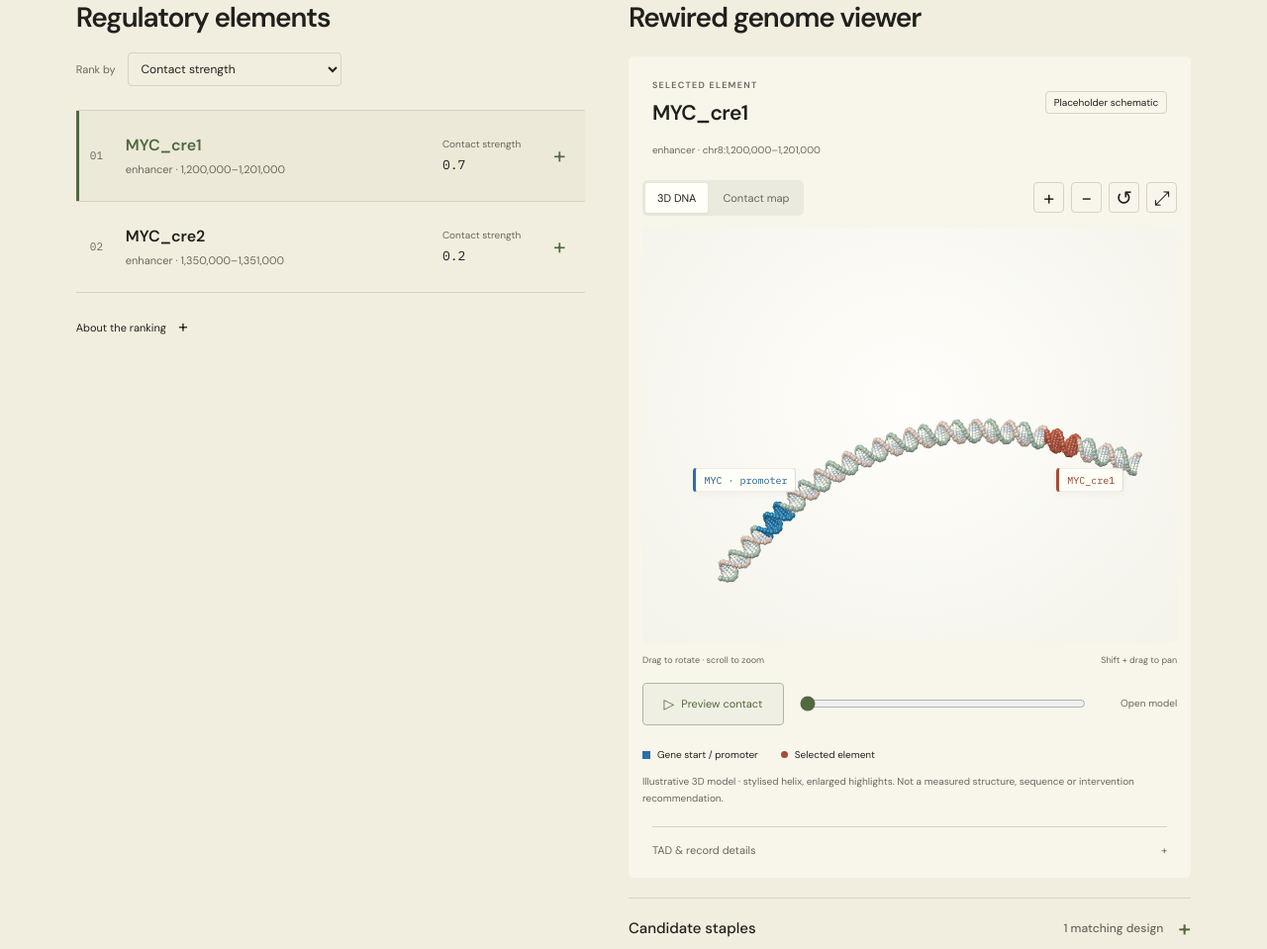
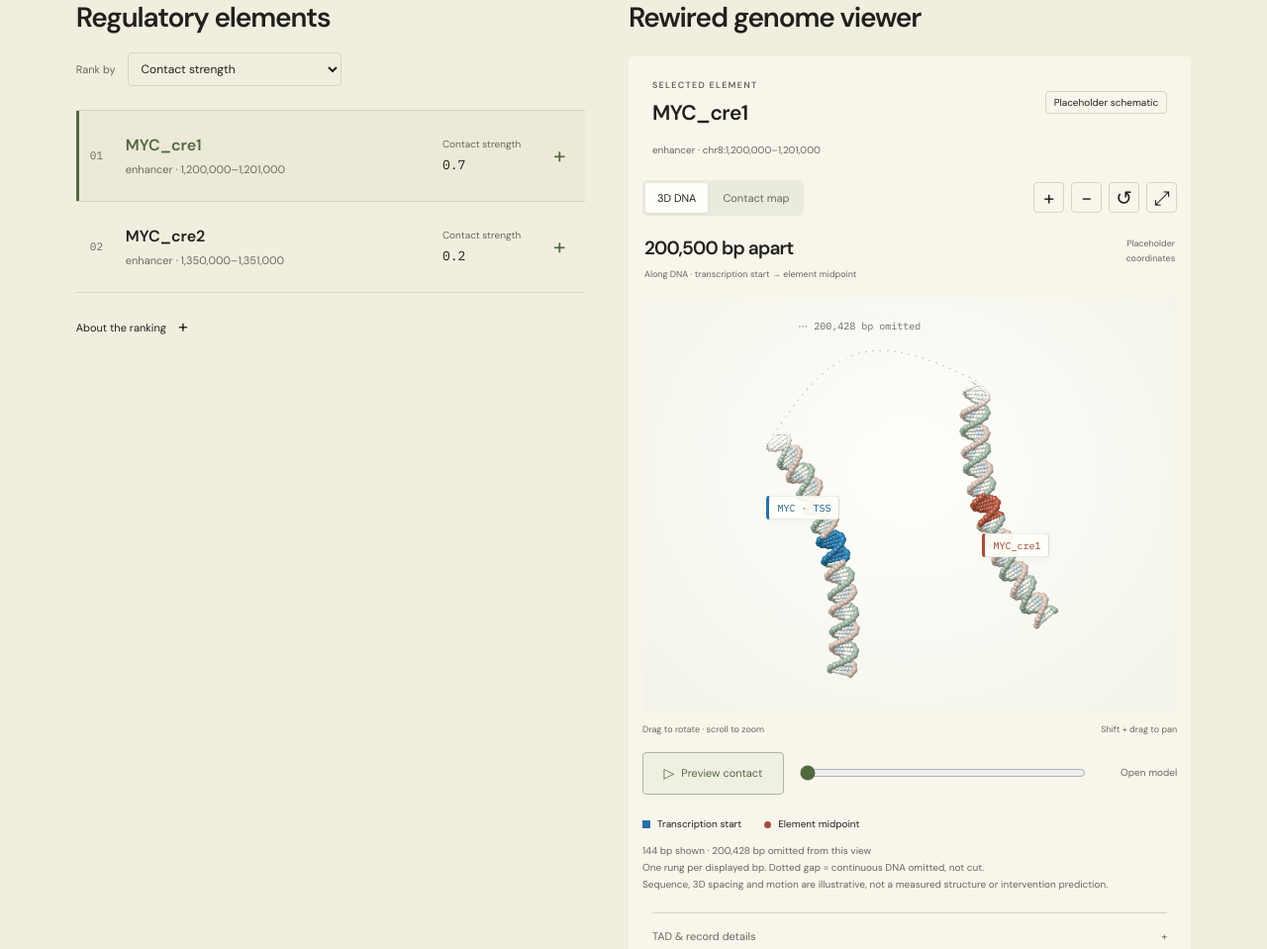
Before and after one commit to nathnwe/hack-anthropic-modal-2026, an Astro site in the folder site/: page /hack-anthropic-modal-2026/results in a window 1280 px wide. Shown: the part 534-1493 px from the top of the page at 99% size. Built offline with nearby package versions, Linux system fonts and the light colour scheme; Astro itself is replaced by a stand-in of ours.

Commit message:
Show exact genomic distances with a molecular DNA cutaway

```diff
--- a/site/src/components/GenomeViewer.astro
+++ b/site/src/components/GenomeViewer.astro
@@ -45,6 +45,13 @@
     </div>
   </div>
   <div id="dna-panel">
+    <div class="dna-distance" id="dna-distance" hidden>
+      <div>
+        <strong id="dna-separation"></strong>
+        <span>Along DNA · transcription start → element midpoint</span>
+      </div>
+      <span class="dna-coordinate-kind" id="dna-coordinate-kind"></span>
+    </div>
     <div class="dna-stage" id="dna-stage">
       <div id="dna-loading" class="dna-message" role="status">
         Preparing DNA model…
@@ -59,6 +66,7 @@
         </button>
       </div>
       <div class="dna-label dna-label-gene" id="dna-label-gene" hidden></div>
+      <div class="dna-gap-label" id="dna-gap-label" hidden></div>
       <div
         class="dna-label dna-label-element"
         id="dna-label-element"
@@ -104,15 +112,21 @@
     </div>
     <div class="dna-legend">
       <span>
-        <i class="promoter-key"></i> Gene start / promoter
+        <i class="promoter-key"></i> Transcription start
       </span>
       <span>
-        <i class="element-key"></i> Selected element
+        <i class="element-key"></i> Element midpoint
       </span>
     </div>
     <p class="dna-caption">
-      Illustrative 3D model · stylised helix, enlarged highlights. Not a
-      measured structure, sequence or intervention recommendation.
+      <span id="dna-resolution"></span>
+      <span>
+        One rung per displayed bp. Dotted gap = continuous DNA omitted, not cut.
+      </span>
+      <span>
+        Sequence, 3D spacing and motion are illustrative, not a measured
+        structure or intervention prediction.
+      </span>
     </p>
   </div>
   <div id="contact-panel" hidden>
--- a/site/src/lib/dna-geometry.ts
+++ b/site/src/lib/dna-geometry.ts
@@ -9,15 +9,22 @@ export type LocusWindow = {
   element: number;
   elementStart: number;
   elementEnd: number;
+  tss: number;
+  midpoint: number;
 };
 
 // Genomic coordinates choose the highlighted locations, never the 3D fold.
 export function locusWindow(record: GeneRecord, cre: CRE): LocusWindow | null {
   const { tad } = record.locus;
   const tss = record.gene.tss;
-  const midpoint = (cre.start + cre.end) / 2;
+  const midpoint = cre.start + (cre.end - cre.start) / 2;
   if (
-    ![tad.start, tad.end, tss, cre.start, cre.end].every(Number.isFinite) ||
+    ![tad.start, tad.end, tss, cre.start, cre.end].every(
+      Number.isSafeInteger,
+    ) ||
+    record.gene.chrom.replace(/^chr/i, "").toUpperCase() !==
+      tad.chrom.replace(/^chr/i, "").toUpperCase() ||
+    tad.start < 0 ||
     tad.end <= tad.start ||
     cre.end <= cre.start ||
     tss < tad.start ||
@@ -40,7 +47,125 @@ export function locusWindow(record: GeneRecord, cre: CRE): LocusWindow | null {
     element: at(midpoint),
     elementStart: at(cre.start),
     elementEnd: at(cre.end),
+    tss,
+    midpoint,
   };
+}
+
+export type HelixSegment = {
+  start: number;
+  end: number;
+  displayStart: number;
+};
+export type HelixDisplay = {
+  segments: HelixSegment[];
+  span: number;
+  omittedBp: number;
+  separationBp: number;
+  shownBp: number;
+  shape: LocusWindow;
+  gap: { start: number; end: number } | null;
+};
+
+// A viewing choice, not a biological cutoff. Keep one rung per displayed bp;
+// distant stretches are explicitly omitted instead of rescaling their bases.
+const FLANK_BP = 36;
+const MAX_CONTINUOUS_BP = 180;
+const DISPLAY_GAP = 48;
+
+export function helixDisplay(locus: LocusWindow): HelixDisplay {
+  const low = Math.min(locus.tss, locus.midpoint);
+  const high = Math.max(locus.tss, locus.midpoint);
+  const start = Math.max(Math.ceil(locus.start), Math.floor(low) - FLANK_BP);
+  const end = Math.min(Math.floor(locus.end), Math.ceil(high) + FLANK_BP);
+  const segments: HelixSegment[] = [{ start, end, displayStart: 0 }];
+  let omittedBp = 0;
+  let gap: HelixDisplay["gap"] = null;
+  if (end - start > MAX_CONTINUOUS_BP) {
+    const leftEnd = Math.floor(low) + FLANK_BP;
+    const rightStart = Math.ceil(high) - FLANK_BP;
+    omittedBp = rightStart - leftEnd;
+    segments[0].end = leftEnd;
+    const gapStart = leftEnd - start;
+    segments.push({
+      start: rightStart,
+      end,
+      displayStart: gapStart + DISPLAY_GAP,
+    });
+    gap = { start: gapStart, end: gapStart + DISPLAY_GAP };
+  }
+  const last = segments.at(-1)!;
+  const span = last.displayStart + last.end - last.start;
+  const at = (position: number) => {
+    const segment = segments.find(
+      (s) => position >= s.start && position <= s.end,
+    )!;
+    return (segment.displayStart + position - segment.start) / span;
+  };
+  const shape = {
+    ...locus,
+    promoter: at(locus.tss),
+    element: at(locus.midpoint),
+  };
+  return {
+    segments,
+    span,
+    omittedBp,
+    separationBp: high - low,
+    shownBp: segments.reduce((sum, s) => sum + s.end - s.start, 0),
+    shape,
+    gap: gap ? { start: gap.start / span, end: gap.end / span } : null,
+  };
+}
+
+export function displayCenter(
+  t: number,
+  progress: number,
+  display: HelixDisplay,
+): Vector3 {
+  const p = Math.max(0, Math.min(1, progress));
+  if (!display.gap) return dnaCenter(t, p, display.shape);
+  const a = Math.min(display.shape.promoter, display.shape.element);
+  const b = Math.max(display.shape.promoter, display.shape.element);
+  const separation = 14 - 10.6 * p;
+  const local = (position: number, side: number) => {
+    const offset = (position - (side < 0 ? a : b)) * display.span;
+    return new Vector3(
+      side * (separation / 2 + 0.0018 * offset * offset),
+      -side * offset * 0.3,
+      side * 0.6,
+    );
+  };
+  if (t <= display.gap.start) return local(t, -1);
+  if (t >= display.gap.end) return local(t, 1);
+  // Only the dotted omission guide follows this arch; no molecular bonds cross it.
+  const left = local(display.gap.start, -1);
+  const right = local(display.gap.end, 1);
+  const u = (t - display.gap.start) / (display.gap.end - display.gap.start);
+  return left.lerp(right, u).add(new Vector3(0, 5 * Math.sin(Math.PI * u), 0));
+}
+
+export function displayFrames(
+  display: HelixDisplay,
+  progress: number,
+  segments: number,
+) {
+  return transportFrames((t) => displayCenter(t, progress, display), segments);
+}
+
+export function helixSamples(display: HelixDisplay) {
+  return display.segments.map((segment, index) => {
+    const pairs = segment.end - segment.start;
+    return Array.from({ length: pairs * 2 - 1 }, (_, i) => ({
+      position: segment.start + 0.5 + i / 2,
+      t: (segment.displayStart + 0.5 + i / 2) / display.span,
+      rung: i % 2 === 0,
+      // Fade only the ends bordering omitted sequence. Never join them by a bond.
+      fade: display.gap
+        ? Math.min(1, (index === 0 ? pairs - 0.5 - i / 2 : 0.5 + i / 2) / 7)
+        : 1,
+    }));
+  });
 }
 
 // A designed continuous curve, in arbitrary display units. Both endpoints of
@@ -80,15 +205,19 @@ export function helixFrames(
   progress: number,
   segments: number,
 ) {
+  return transportFrames((t) => dnaCenter(t, progress, locus), segments);
+}
+
+function transportFrames(centerAt: (t: number) => Vector3, segments: number) {
   const centers: Vector3[] = [],
     normals: Vector3[] = [],
     binormals: Vector3[] = [];
   let previousNormal = new Vector3(0, 0, 1);
   for (let i = 0; i <= segments; i++) {
     const t = i / segments;
-    const center = dnaCenter(t, progress, locus);
-    const tangent = dnaCenter(Math.min(1, t + 0.0001), progress, locus)
-      .sub(dnaCenter(Math.max(0, t - 0.0001), progress, locus))
+    const center = centerAt(t);
+    const tangent = centerAt(Math.min(1, t + 0.0001))
+      .sub(centerAt(Math.max(0, t - 0.0001)))
       .normalize();
     // Parallel transport keeps helix phase continuous as the loop closes.
     const normal = previousNormal
--- a/site/src/lib/genome-viewer.ts
+++ b/site/src/lib/genome-viewer.ts
@@ -1,21 +1,29 @@
 import * as THREE from "three";
 import { OrbitControls } from "three/addons/controls/OrbitControls.js";
 import {
-  helixFrames,
+  displayFrames,
   locusWindow,
-  dnaCenter,
+  displayCenter,
+  helixDisplay,
+  helixSamples,
+  type HelixDisplay,
   type LocusWindow,
 } from "./dna-geometry";
-import { regionLabel, type CRE, type GeneRecord } from "./records";
+import {
+  formatNumber,
+  regionLabel,
+  type CRE,
+  type GeneRecord,
+} from "./records";
 
-const PAIRS = 150;
-const STEPS = PAIRS * 2;
+const STEPS = 600;
 const GENE = new THREE.Color("#2877a5");
 const ELEMENT = new THREE.Color("#ad5641");
 const STRAND_A = new THREE.Color("#9baea0");
 const STRAND_B = new THREE.Color("#c8b4ab");
 const BASE_A = new THREE.Color("#e0e3da");
 const BASE_B = new THREE.Color("#c1ccd0");
+const FADE = new THREE.Color("#f9f8f2");
 const Y_AXIS = new THREE.Vector3(0, 1, 0);
 const byId = <T extends HTMLElement = HTMLElement>(id: string) =>
   document.getElementById(id) as T;
@@ -31,6 +39,7 @@ export class GenomeViewer {
   private spheres: THREE.InstancedMesh;
   private bonds: THREE.InstancedMesh;
   private contact: THREE.Line;
+  private omission: THREE.Line;
   private sphereRegions: Array<"gene" | "element" | null> = [];
   private frame = 0;
   private pending = false;
@@ -39,6 +48,7 @@ export class GenomeViewer {
   private progress = 0;
   private lastTime = 0;
   private locus: LocusWindow | null = null;
+  private display: HelixDisplay | null = null;
   private record: GeneRecord | null = null;
   private cre: CRE | null = null;
   private selectedKey = "";
@@ -128,6 +138,18 @@ export class GenomeViewer {
     );
     this.contact.visible = false;
     this.model.add(this.contact);
+    this.omission = new THREE.Line(
+      new THREE.BufferGeometry(),
+      new THREE.LineDashedMaterial({
+        color: 0x83887d,
+        dashSize: 0.18,
+        gapSize: 0.45,
+        transparent: true,
+        opacity: 0.45,
+      }),
+    );
+    this.omission.visible = false;
+    this.model.add(this.omission);
     this.model.rotation.z = 0.28;
     this.scene.add(this.model);
     const signal = this.abort.signal;
@@ -218,12 +240,20 @@ export class GenomeViewer {
   }
 
   update(record: GeneRecord, cre: CRE | null) {
-    const key = `${record.gene.symbol}:${cre?.id ?? "none"}`;
+    const key = JSON.stringify([
+      record.gene.symbol,
+      record.gene.chrom,
+      record.gene.tss,
+      record.locus.tad,
+      cre,
+      record.illustrative,
+    ]);
     if (key === this.selectedKey) return;
     this.selectedKey = key;
     this.record = record;
     this.cre = cre;
     this.locus = cre ? locusWindow(record, cre) : null;
+    this.display = this.locus ? helixDisplay(this.locus) : null;
     this.playing = false;
     this.progress = 0;
     byId("dna-region-info").hidden = true;
@@ -237,39 +267,47 @@ export class GenomeViewer {
       return;
     }
     this.model.visible = true;
+    this.stage.dataset.state = "ready";
     byId("dna-fallback").hidden = true;
     byId("dna-controls").hidden = false;
-    byId("dna-label-gene").textContent = `${record.gene.symbol} · promoter`;
+    byId("dna-label-gene").textContent = `${record.gene.symbol} · TSS`;
     byId("dna-label-element").textContent = cre!.id;
+    const display = this.display!;
+    byId("dna-distance").hidden = false;
+    byId("dna-separation").textContent =
+      `${formatNumber(display.separationBp)} bp apart`;
+    byId("dna-coordinate-kind").textContent = record.illustrative
+      ? "Placeholder coordinates"
+      : "Record coordinates";
+    byId("dna-gap-label").hidden = !display.gap;
+    byId("dna-gap-label").textContent =
+      `⋯ ${formatNumber(display.omittedBp)} bp omitted`;
+    byId("dna-resolution").textContent =
+      `${formatNumber(display.shownBp)} bp shown${display.gap ? ` · ${formatNumber(display.omittedBp)} bp omitted from this view` : " · no internal omission"}`;
+    this.stage.dataset.separationBp = String(display.separationBp);
+    this.stage.dataset.omittedBp = String(display.omittedBp);
     this.stage.dataset.element = cre!.id;
     this.renderer.domElement.setAttribute(
       "aria-label",
-      `Interactive 3D DNA schematic: ${record.gene.symbol} promoter and ${cre!.id}. Illustrative geometry, not a measured molecular structure.`,
+      `Interactive 3D DNA cutaway: ${record.gene.symbol} transcription start and ${cre!.id} midpoint, ${formatNumber(display.separationBp)} base pairs apart along DNA. ${formatNumber(display.omittedBp)} base pairs omitted. Three-dimensional spacing and sequence are illustrative.`,
     );
     this.setProgress(0);
+    this.resize();
   }
 
-  private region(t: number): "gene" | "element" | null {
+  private region(position: number): "gene" | "element" | null {
     if (!this.locus) return null;
-    // Enlarge display highlights so sub-kilobase intervals stay visible at this scale.
-    if (Math.abs(t - this.locus.promoter) < 0.035) return "gene";
-    if (
-      Math.abs(t - this.locus.element) <
-      Math.max(0.035, (this.locus.elementEnd - this.locus.elementStart) / 2)
-    )
-      return "element";
+    // Position markers only, not a claimed promoter or full element footprint.
+    if (Math.abs(position - this.locus.tss) <= 4) return "gene";
+    if (Math.abs(position - this.locus.midpoint) <= 4) return "element";
     return null;
   }
 
   private rebuild() {
-    if (!this.locus) return;
-    const { centers, normals, binormals } = helixFrames(
-      this.locus,
-      this.progress,
-      STEPS,
-    );
-    const strandA: THREE.Vector3[] = [],
-      strandB: THREE.Vector3[] = [];
+    if (!this.display) return;
+    const { shape } = this.display;
+    const progress = this.progress;
+    const { normals, binormals } = displayFrames(this.display, progress, STEPS);
     let sphereCount = 0,
       bondCount = 0;
     const sphere = (
@@ -300,30 +338,40 @@ export class GenomeViewer {
       this.bonds.setMatrixAt(bondCount, this.matrix);
       this.bonds.setColorAt(bondCount++, color);
     };
-    for (let i = 0; i <= STEPS; i++) {
-      const t = i / STEPS;
-      const phase = t * (PAIRS / 10.5) * Math.PI * 2;
+    for (const segment of helixSamples(this.display)) {
+      let previousA: THREE.Vector3 | null = null;
+      let previousB: THREE.Vector3 | null = null;
+      for (const sample of segment) {
+        const { t, position, fade, rung } = sample;
+        const i = Math.round(t * STEPS);
+        const center = displayCenter(t, progress, this.display);
+        const phase = ((position % 10.5) / 10.5) * Math.PI * 2;
         const offset = (angle: number) =>
-        centers[i]
+          center
             .clone()
             .addScaledVector(normals[i], Math.cos(angle) * 1.05)
             .addScaledVector(binormals[i], Math.sin(angle) * 1.05);
         const a = offset(phase),
           b = offset(phase + Math.PI * 0.86);
-      const region = this.region(t);
-      const aColor =
-        region === "gene" ? GENE : region === "element" ? ELEMENT : STRAND_A;
-      const bColor =
-        region === "gene" ? GENE : region === "element" ? ELEMENT : STRAND_B;
-      strandA.push(a);
-      strandB.push(b);
-      sphere(a, i % 2 ? 0.24 : 0.3, aColor, region);
-      sphere(b, i % 2 ? 0.24 : 0.3, bColor, region);
-      if (i) {
-        bond(strandA[i - 1], a, 0.19, aColor);
-        bond(strandB[i - 1], b, 0.19, bColor);
+        const region = this.region(position);
+        const faded = (color: THREE.Color) =>
+          color.clone().lerp(FADE, 1 - fade);
+        const aColor = faded(
+          region === "gene" ? GENE : region === "element" ? ELEMENT : STRAND_A,
+        );
+        const bColor = faded(
+          region === "gene" ? GENE : region === "element" ? ELEMENT : STRAND_B,
+        );
+        const taper = 0.35 + 0.65 * fade;
+        sphere(a, (rung ? 0.3 : 0.24) * taper, aColor, region);
+        sphere(b, (rung ? 0.3 : 0.24) * taper, bColor, region);
+        if (previousA && previousB) {
+          bond(previousA, a, 0.19 * taper, aColor);
+          bond(previousB, b, 0.19 * taper, bColor);
         }
-      if (i % 2 === 0) {
+        previousA = a;
+        previousB = b;
+        if (rung) {
           let previous = a;
           for (let j = 1; j <= 6; j++) {
             const p = a.clone().lerp(b, j / 7);
@@ -335,11 +383,12 @@ export class GenomeViewer {
                   : j <= 3
                     ? BASE_A
                     : BASE_B;
-          sphere(p, 0.2, color, region);
-          bond(previous, p, 0.1, color);
+            sphere(p, 0.2 * taper, faded(color), region);
+            bond(previous, p, 0.1 * taper, faded(color));
             previous = p;
           }
-        bond(previous, b, 0.1, bColor);
+          bond(previous, b, 0.1 * taper, bColor);
+        }
       }
     }
     this.spheres.count = sphereCount;
@@ -349,12 +398,27 @@ export class GenomeViewer {
     this.spheres.instanceColor!.needsUpdate =
       this.bonds.instanceColor!.needsUpdate = true;
     this.spheres.computeBoundingSphere();
-    const a = dnaCenter(this.locus.promoter, this.progress, this.locus);
-    const b = dnaCenter(this.locus.element, this.progress, this.locus);
+    const a = displayCenter(shape.promoter, progress, this.display);
+    const b = displayCenter(shape.element, progress, this.display);
     this.contact.geometry.dispose();
     this.contact.geometry = new THREE.BufferGeometry().setFromPoints([a, b]);
     this.contact.computeLineDistances();
     this.contact.visible = this.progress > 0.8;
+    const gap = this.display.gap;
+    this.omission.visible = Boolean(gap);
+    this.omission.geometry.dispose();
+    this.omission.geometry = new THREE.BufferGeometry().setFromPoints(
+      gap
+        ? Array.from({ length: 33 }, (_, i) =>
+            displayCenter(
+              gap.start + ((gap.end - gap.start) * i) / 32,
+              progress,
+              this.display!,
+            ),
+          )
+        : [],
+    );
+    if (gap) this.omission.computeLineDistances();
   }
 
   private setProgress(value: number) {
@@ -416,7 +480,9 @@ export class GenomeViewer {
     const width = this.stage.clientWidth,
       height = this.stage.clientHeight;
     if (!width || !height) return;
-    const halfHeight = Math.max(22, (28 * height) / width);
+    const halfHeight = this.display?.gap
+      ? Math.max(18, (18 * height) / width)
+      : Math.max(22, (28 * height) / width);
     this.camera.left = (-halfHeight * width) / height;
     this.camera.right = (halfHeight * width) / height;
     this.camera.top = halfHeight;
@@ -460,14 +526,16 @@ export class GenomeViewer {
   }
 
   private positionLabels() {
-    if (!this.locus || !this.model.visible) return;
+    if (!this.display || !this.model.visible) return;
+    const { shape, gap } = this.display;
+    const progress = this.progress;
     const width = this.stage.clientWidth,
       height = this.stage.clientHeight;
     for (const [id, t, side] of [
-      ["dna-label-gene", this.locus.promoter, -1],
-      ["dna-label-element", this.locus.element, 1],
+      ["dna-label-gene", shape.promoter, -1],
+      ["dna-label-element", shape.element, 1],
     ] as const) {
-      const point = dnaCenter(t, this.progress, this.locus);
+      const point = displayCenter(t, progress, this.display);
       this.model.localToWorld(point);
       point.project(this.camera);
       const label = byId(id);
@@ -477,6 +545,20 @@ export class GenomeViewer {
       const half = (label.offsetWidth || 110) / 2;
       label.style.left = `${Math.max(half + 8, Math.min(width - half - 8, x + side * 30))}px`;
       label.style.top = `${Math.max(18, Math.min(height - 26, y + (side === -1 ? -40 : 38)))}px`;
+    }
+    const label = byId("dna-gap-label");
+    label.hidden = !gap;
+    if (gap) {
+      const point = displayCenter(
+        (gap.start + gap.end) / 2,
+        progress,
+        this.display,
+      );
+      this.model.localToWorld(point);
+      point.project(this.camera);
+      const half = label.offsetWidth / 2;
+      label.style.left = `${Math.max(half + 8, Math.min(width - half - 8, (point.x * 0.5 + 0.5) * width))}px`;
+      label.style.top = `${Math.max(20, Math.min(height - 25, (-point.y * 0.5 + 0.5) * height - 28))}px`;
     }
   }
 
@@ -522,6 +604,9 @@ export class GenomeViewer {
     byId("dna-fallback").hidden = false;
     byId("dna-fallback-message").textContent = message;
     byId("dna-controls").hidden = true;
+    byId("dna-distance").hidden = true;
+    byId("dna-gap-label").hidden = true;
+    byId("dna-resolution").textContent = "";
     byId("dna-label-gene").hidden = byId("dna-label-element").hidden = true;
     this.stage.dataset.state = "unavailable";
   }
@@ -591,6 +676,8 @@ export class GenomeViewer {
     (this.spheres.material as THREE.Material).dispose();
     this.contact.geometry.dispose();
     (this.contact.material as THREE.Material).dispose();
+    this.omission.geometry.dispose();
+    (this.omission.material as THREE.Material).dispose();
     this.renderer.dispose();
     this.renderer.domElement.remove();
   }
--- a/site/src/styles/global.css
+++ b/site/src/styles/global.css
@@ -2044,6 +2044,44 @@ pre code {
   border-radius: 5px;
   background: radial-gradient(ellipse at 50% 42%, #fffefb, #f3f3ea);
 }
+.dna-distance {
+  display: flex;
+  align-items: flex-start;
+  justify-content: space-between;
+  gap: 12px;
+  padding: 5px 2px 15px;
+  flex-shrink: 0;
+}
+.dna-distance strong {
+  display: block;
+  font-size: 19px;
+  font-weight: 550;
+  letter-spacing: -0.04em;
+}
+.dna-distance div > span {
+  display: block;
+  margin-top: 4px;
+  font-size: 9px;
+  color: var(--muted);
+}
+.dna-coordinate-kind {
+  font-size: 9px;
+  color: var(--muted);
+  text-align: right;
+  max-width: 90px;
+  padding-top: 4px;
+}
+.dna-gap-label {
+  position: absolute;
+  transform: translate(-50%, -50%);
+  pointer-events: none;
+  white-space: nowrap;
+  padding: 5px 9px;
+  background: #f9f8f2eb;
+  border-radius: 20px;
+  color: #666b61;
+  font: 10px var(--mono);
+}
 .dna-stage canvas {
   display: block;
   width: 100%;
@@ -2175,6 +2213,9 @@ pre code {
   margin-top: 10px;
   max-width: 560px;
 }
+.dna-caption > span {
+  display: block;
+}
 #contact-panel {
   padding: 0 8px 8px;
 }
@@ -2193,6 +2234,9 @@ pre code {
   box-shadow: 0 0 0 100vmax #20201dbb;
   overflow-y: auto;
 }
+.viewer-section:has(.genome-viewer.is-expanded) {
+  z-index: 10;
+}
 .genome-viewer.is-expanded .dna-stage {
   height: calc(100dvh - 260px);
   min-height: 240px;
```
Also changed, not shown: site/src/lib/dna-geometry.test.ts (+104 -1 lines), site/README.md. Lines whose indentation alone changed are shown as unchanged.
